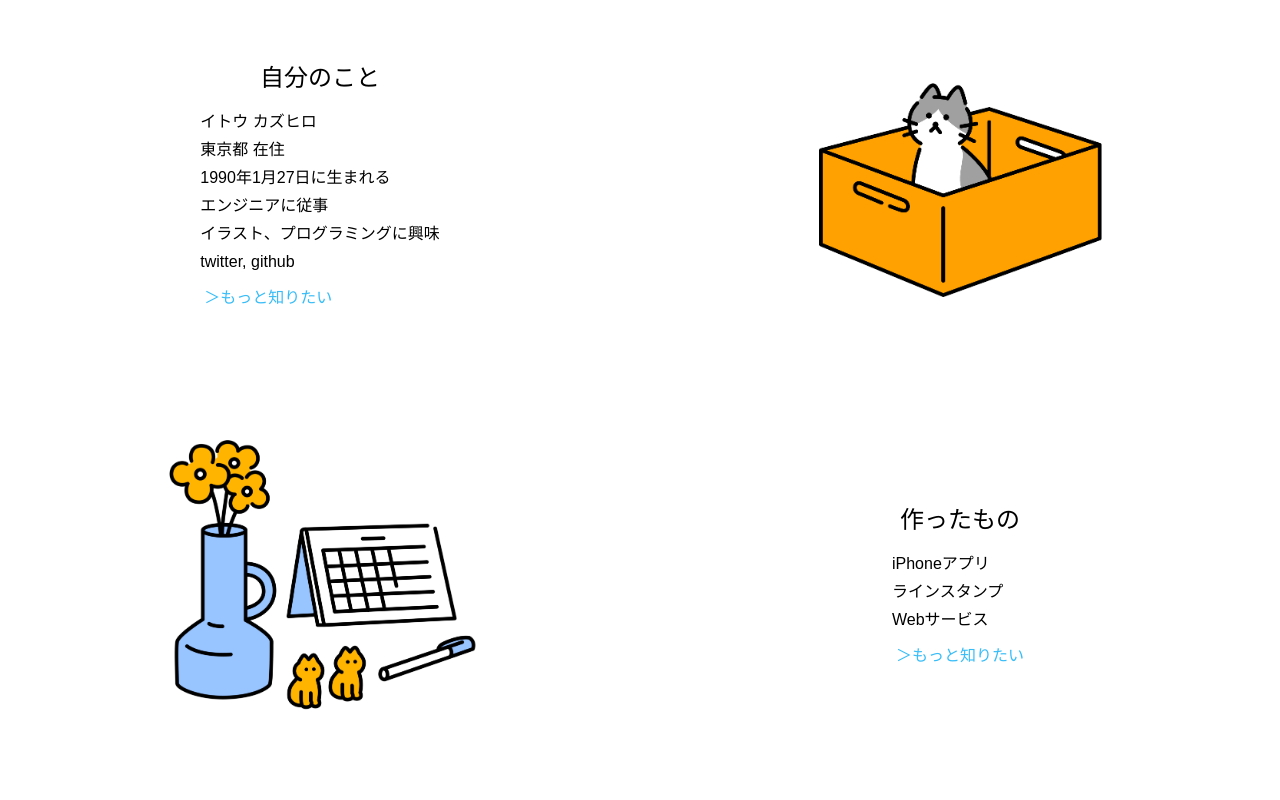
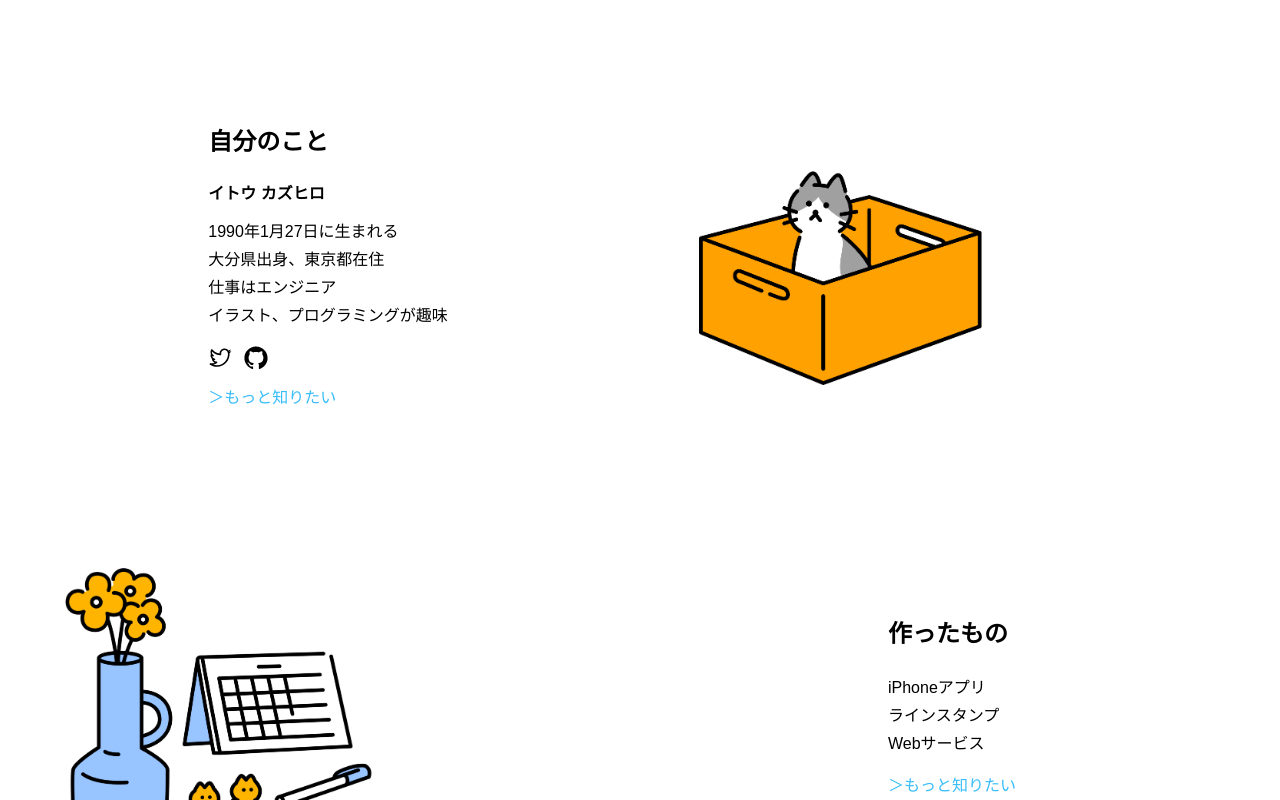
Before and after one commit to KazuhiroIto0127/omomuro.dev, a Next.js app: page / in a window 1280 px wide. Shown: the part 580-1380 px from the top of the page. Built offline with nearby package versions, Linux system fonts and the light colour scheme; a web font is replaced by a local one; what tailwindcss-radix would draw is missing.

Commit message:
indexページの見栄えを整えた

```diff
--- a/components/layouts/HomeHeader.tsx
+++ b/components/layouts/HomeHeader.tsx
@@ -30,7 +30,7 @@ export default function Header() {
 
   return (
     <header className="z-10 h-16">
-      <div className="mx-auto flex h-full max-w-7xl items-center justify-between px-4 font-semibold md:px-6">
+      <div className="container mx-auto flex h-full items-center justify-between px-6 font-semibold">
         <Link href="/" className="flex items-center justify-center transition-transform hover:scale-105">
           <Image priority src="/images/omo_pen.png" className="mr-2" height={30} width={30} alt="logo" />
           <div className="text-lg font-bold md:text-2xl">omomuro.dev</div>
--- a/components/layouts/oneColumnLayout.tsx
+++ b/components/layouts/oneColumnLayout.tsx
@@ -11,7 +11,7 @@ export default function Layout({ children }: { children: React.ReactNode }) {
       <Head />
       <div className="dark:bg-gray-700 dark:text-white">
         <HomeHeader />
-        <main className="mx-auto max-w-7xl">{children}</main>
+        <main className="container mx-auto px-4">{children}</main>
         <Footer />
       </div>
     </>
--- a/package.json
+++ b/package.json
@@ -11,6 +11,7 @@
     "@headlessui/react": "^1.7.7",
     "@heroicons/react": "^2.0.13",
     "@next/font": "^13.1.1",
+    "@radix-ui/react-icons": "^1.1.1",
     "@radix-ui/react-popover": "^1.0.2",
     "@radix-ui/react-radio-group": "^1.1.0",
     "@radix-ui/react-switch": "^1.0.1",
--- a/pages/index.tsx
+++ b/pages/index.tsx
@@ -1,6 +1,7 @@
 import Link from 'next/link';
 import DateFormat from '@/components/date';
 import Layout from '@/components/layouts/oneColumnLayout';
+import { TwitterLogoIcon, GitHubLogoIcon } from '@radix-ui/react-icons';
 import { getSortedPostsData } from '@/lib/posts';
 import { GetStaticProps } from 'next';
 import Image from 'next/image';
@@ -8,18 +9,18 @@ import Image from 'next/image';
 export default function Home({ allPostsData }: { allPostsData: { date: string; title: string; id: string }[] }) {
   return (
     <Layout>
-      <section className="item-center ma-auto flex h-[300px] w-[100%] flex-col justify-center md:h-[500px]">
-        <div className="flex w-[100%] justify-center">
+      <section className="item-center ma-auto mt-16 mb-32 flex w-full flex-col justify-center text-center md:my-44 ">
+        <div className="flex w-full justify-center">
           <h1
-            className="bg-gradient-to-r from-cyan-500 to-blue-500 bg-clip-text py-10 px-3 text-4xl font-bold
-                         text-transparent transition-transform hover:scale-105 md:text-7xl"
+            className="bg-gradient-to-r from-cyan-500 to-blue-500 bg-clip-text pb-11 text-5xl
+                         font-extrabold tracking-tight text-transparent transition-transform hover:scale-105 md:text-7xl"
           >
             Hello World.
             <br />
             Omomuro development.
           </h1>
         </div>
-        <p className="flex w-[100%] justify-center">
+        <p className="flex w-full justify-center dark:text-slate-300">
           こんにちは！
           <br />
           おもむろに開発をします。
@@ -27,54 +28,88 @@ export default function Home({ allPostsData }: { allPostsData: { date: string; t
         </p>
       </section>
 
-      <section className="flex h-[300px] w-[100%] items-center justify-center md:h-[400px]">
-        <div className="flex w-[50%] flex-col items-center justify-center p-4 ">
-          <h2 className="my-3 text-2xl">自分のこと</h2>
-          <p className="">
-            <span className="m-1 block">イトウ カズヒロ</span>
-            <span className="m-1 block">東京都 在住</span>
-            <span className="m-1 block">1990年1月27日に生まれる</span>
-            <span className="m-1 block">エンジニアに従事</span>
-            <span className="m-1 block">イラスト、プログラミングに興味</span>
-            <span className="m-1 block">twitter, github</span>
-            <Link className="block p-2 text-sky-400" href="/about">
-              ＞もっと知りたい
-            </Link>
-          </p>
+      <section className="mb-10 flex w-full flex-col items-center justify-center md:flex-row">
+        <div className="w-full md:w-1/2">
+          <div className="mx-auto w-fit">
+            <h2 className="mb-6 text-2xl font-bold md:text-2xl">自分のこと</h2>
+            <div>
+              <p className="mb-3 block font-bold">イトウ カズヒロ</p>
+              <p className="mb-2 leading-7">
+                1990年1月27日に生まれる
+                <br />
+                大分県出身、東京都在住
+                <br />
+                仕事はエンジニア
+                <br />
+                イラスト、プログラミングが趣味
+              </p>
+
+              <span className="flex py-2">
+                <a
+                  href="https://twitter.com/KazuhiroIto0127"
+                  target="_blank"
+                  rel="noreferrer"
+                  className="mr-3 h-6 w-6 hover:text-sky-400"
+                >
+                  <TwitterLogoIcon className="h-6 w-6" />
+                </a>
+                <a
+                  href="https://github.com/KazuhiroIto0127"
+                  target="_blank"
+                  rel="noreferrer"
+                  className="h-6 w-6 hover:text-sky-400"
+                >
+                  <GitHubLogoIcon className="h-6 w-6" />
+                </a>
+              </span>
+              <Link className="block py-2 text-sky-400" href="/about">
+                ＞もっと知りたい
+              </Link>
+            </div>
+          </div>
         </div>
-        <div className="flex w-[50%] items-center justify-center">
+
+        <div className="w-full md:w-1/2">
           <Image
             priority
             src="/images/neko.png"
             alt="neko"
             className="transition-transform hover:scale-105"
-            height={200}
+            height={400}
             width={400}
           />
         </div>
       </section>
 
-      <section className="flex h-[300px] w-[100%] items-center justify-center md:h-[400px]">
-        <div className="flex w-[50%] items-center justify-center">
+      <section className="mb-10 flex w-full flex-col-reverse items-center justify-center md:flex-row">
+        <div className="w-full md:w-1/2">
           <Image
             priority
             src="/images/works.png"
             alt="works"
             className="transition-transform hover:scale-105"
-            height={200}
+            height={400}
             width={400}
           />
         </div>
-        <div className="flex w-[50%] flex-col items-center justify-center p-4 ">
-          <h2 className="my-3 text-2xl">作ったもの</h2>
-          <p className="">
-            <span className="m-1 block">iPhoneアプリ</span>
-            <span className="m-1 block">ラインスタンプ</span>
-            <span className="m-1 block">Webサービス</span>
-            <Link className="block p-2 text-sky-400" href="/works">
-              ＞もっと知りたい
-            </Link>
-          </p>
+
+        <div className="w-full md:w-1/2">
+          <div className="mx-auto w-fit">
+            <h2 className="mb-6 text-2xl font-bold md:text-2xl">作ったもの</h2>
+            <div>
+              <p className="mb-2 leading-7">
+                iPhoneアプリ
+                <br />
+                ラインスタンプ
+                <br />
+                Webサービス
+                <br />
+              </p>
+              <Link className="block py-2 text-sky-400" href="/works">
+                ＞もっと知りたい
+              </Link>
+            </div>
+          </div>
         </div>
       </section>
 
```
Also changed, not shown: 1 other file (tests, documents, lock files or other folders).
